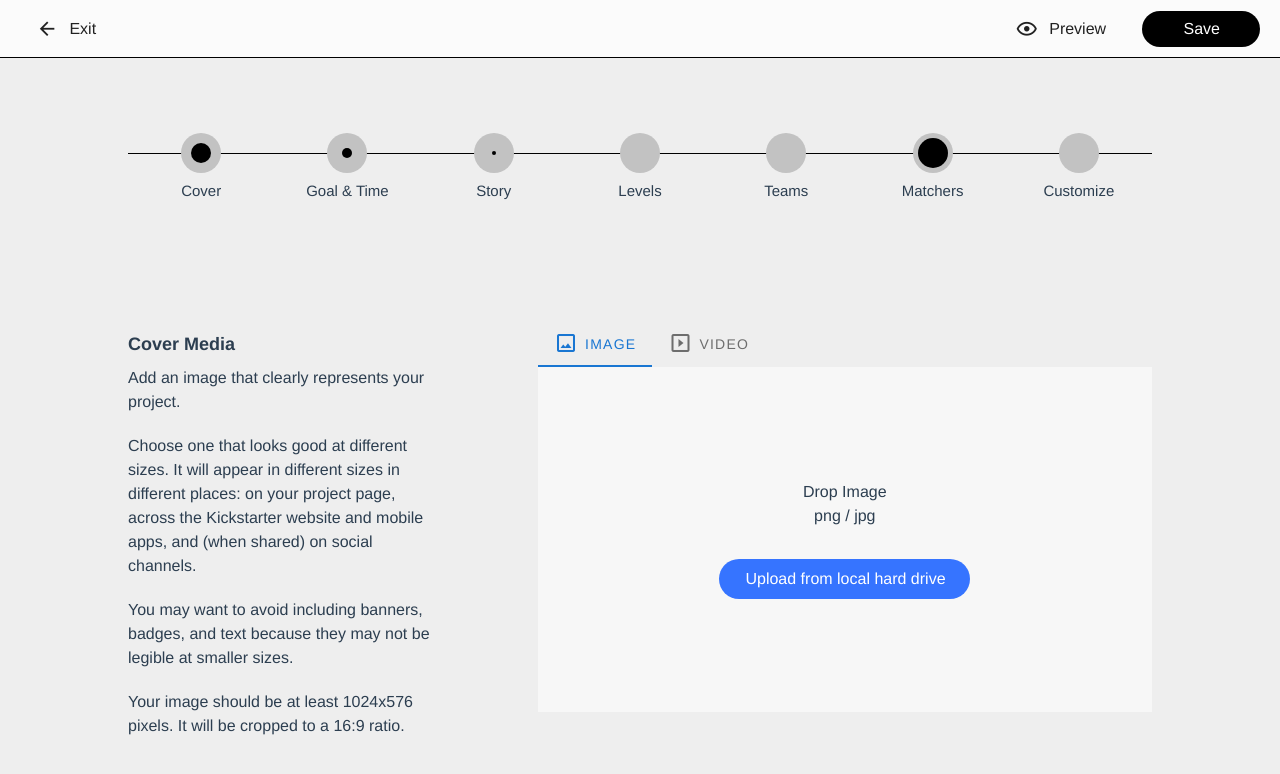
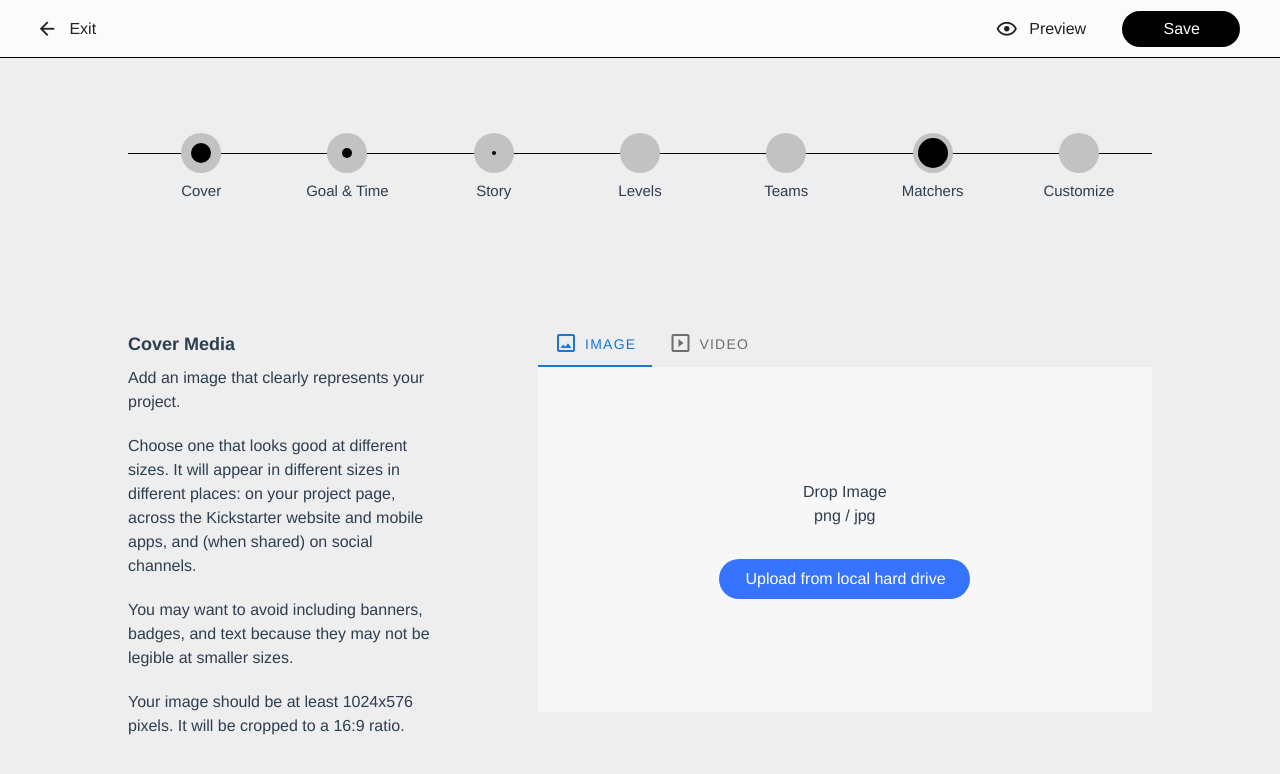
Before and after one commit to Delta-Band/charidy-templates, a Vue app: page / in a window 1280 px wide. Shown: the top 774 px of the page. Built offline with nearby package versions, Linux system fonts and the light colour scheme.

Commit message:
improove animation

```diff
--- a/src/components/wizard/AdvancedSection.vue
+++ b/src/components/wizard/AdvancedSection.vue
@@ -68,11 +68,13 @@ export default {
     overflow: hidden;
     will-change: height opacity;
     transition: 0.5s $ease;
+    transform: scale(0.7);
     opacity: 0;
 
     &.open {
       transition: 0.5s $ease, opacity 0.5s $ease 0.25s;
       opacity: 1;
+      transform: scale(1);
     }
   }
 
@@ -95,7 +97,7 @@ export default {
 
     .icon {
       transition: 0.25s $ease;
-      margin-top: 10px;
+      margin-top: 15px;
       background-color: $yellow;
       color: white;
       border-radius: 40px;
--- a/src/components/wizard/TopNav.vue
+++ b/src/components/wizard/TopNav.vue
@@ -31,7 +31,7 @@ export default {
   display: flex;
   justify-content: space-between;
   align-items: center;
-  padding: 11px 20px 10px;
+  padding: 11px 40px 10px 20px;
   box-sizing: border-box;
 
   .btn {
```
